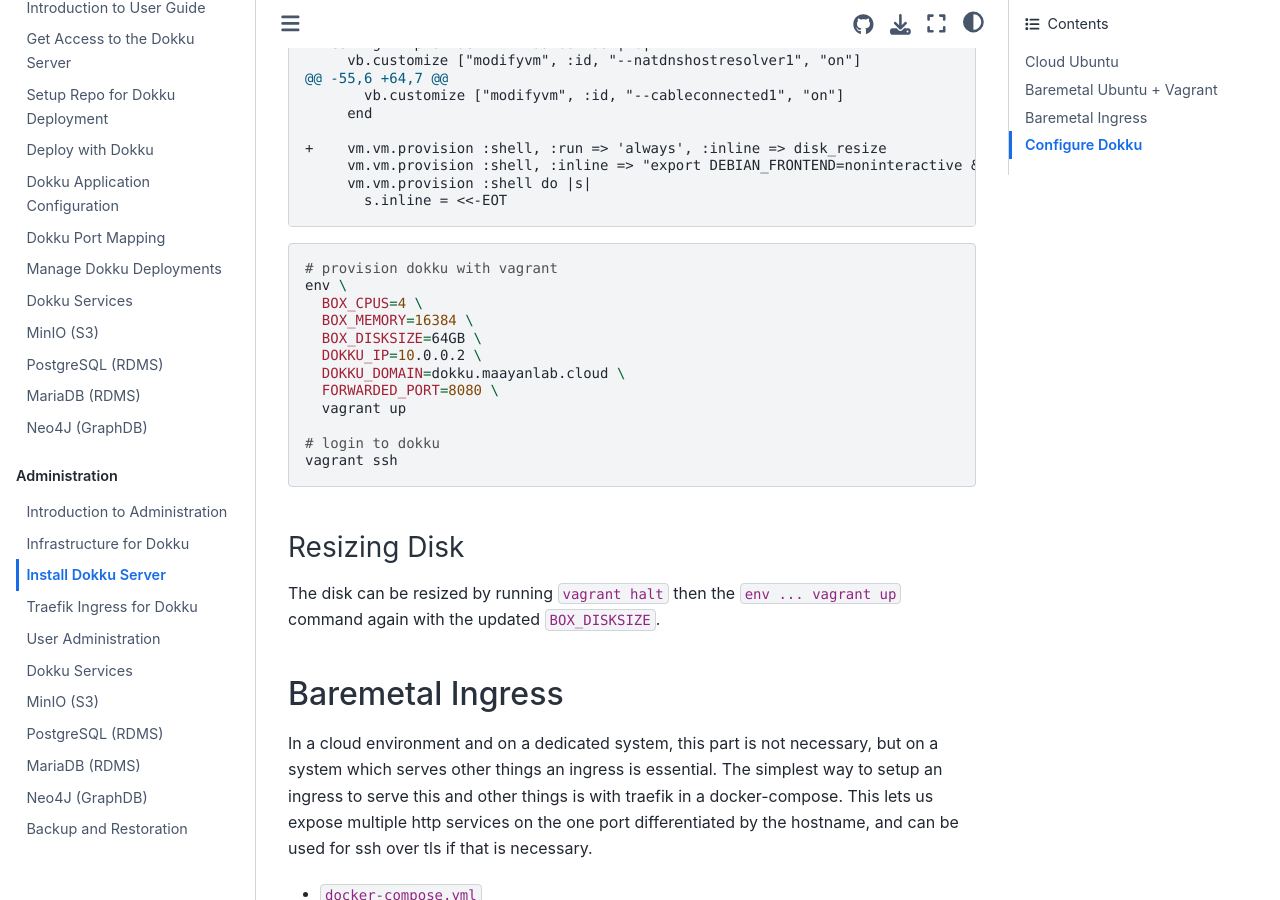
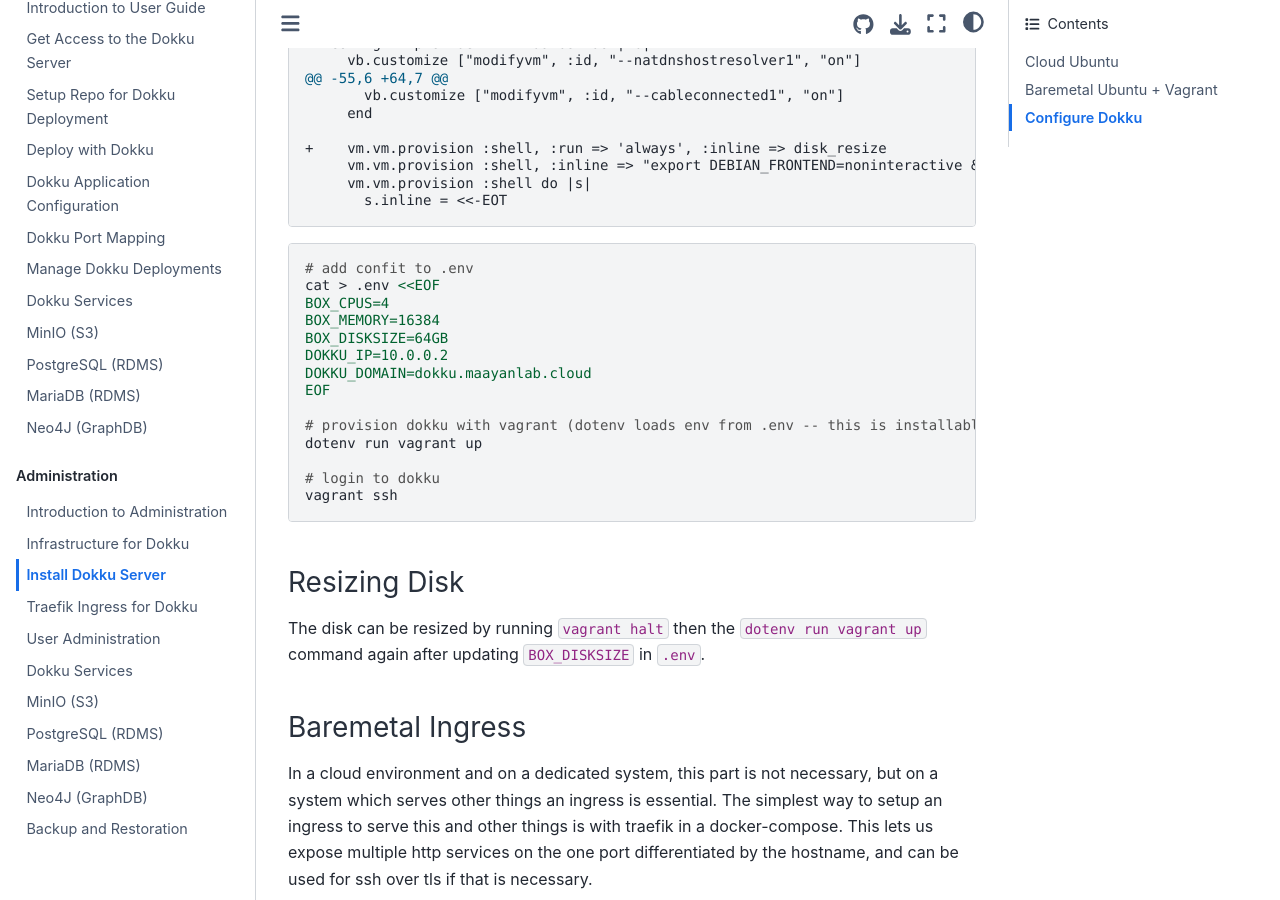
Before and after one commit to MaayanLab/dokku, a Jupyter Book: the page built from administration/20-install.md, in a window 1280 px wide and 900 px high, scrolled down 1194 px. Built offline with Jupyter Book 1.0.4 settings and Sphinx 7.4.7 and the Sphinx Book theme 1.1.4, drawn with Linux system fonts in a browser that asks for light colours.

Commit message:
Adopt dotenv for vagrant config

````diff
--- a/administration/20-install.md
+++ b/administration/20-install.md
@@ -68,15 +68,17 @@
 ```
 
 ```bash
-# provision dokku with vagrant
-env \
-  BOX_CPUS=4 \
-  BOX_MEMORY=16384 \
-  BOX_DISKSIZE=64GB \
-  DOKKU_IP=10.0.0.2 \
-  DOKKU_DOMAIN=dokku.maayanlab.cloud \
-  FORWARDED_PORT=8080 \
-  vagrant up
+# add confit to .env
+cat > .env <<EOF
+BOX_CPUS=4
+BOX_MEMORY=16384
+BOX_DISKSIZE=64GB
+DOKKU_IP=10.0.0.2
+DOKKU_DOMAIN=dokku.maayanlab.cloud
+EOF
+
+# provision dokku with vagrant (dotenv loads env from .env -- this is installable with "pip install python-dotenv[cli]")
+dotenv run vagrant up
 
 # login to dokku
 vagrant ssh
@@ -84,9 +86,9 @@
 
 ### Resizing Disk
 
-The disk can be resized by running `vagrant halt` then the `env ... vagrant up` command again with the updated `BOX_DISKSIZE`.
+The disk can be resized by running `vagrant halt` then the `dotenv run vagrant up` command again after updating `BOX_DISKSIZE` in `.env`.
 
-## Baremetal Ingress
+### Baremetal Ingress
 
 In a cloud environment and on a dedicated system, this part is not necessary, but on a system which serves other things an ingress is essential. The simplest way to setup an ingress to serve this and other things is with traefik in a docker-compose. This lets us expose multiple http services on the one port differentiated by the hostname, and can be used for ssh over tls if that is necessary.
 
````
